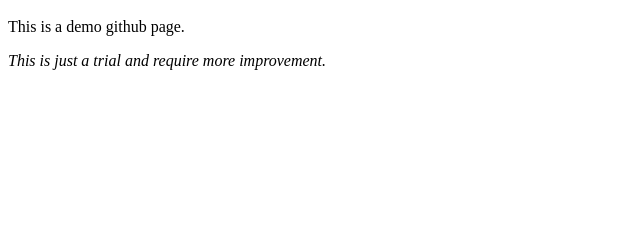
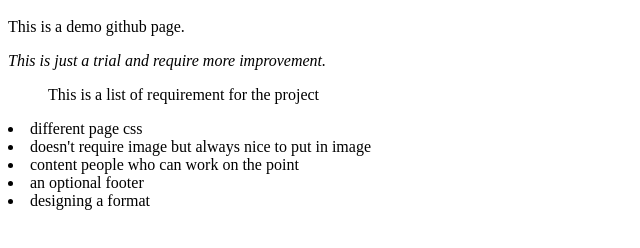
Before and after one commit to LiteWilliamNguyen/ITC134-Intro-Software-Dev, a plain HTML site: page index.html in a window 1280 px wide. Shown: the part 48-296 px from the top of the page, without its empty margins (0-640 px from the left). Drawn offline with Linux system fonts and the light colour scheme.

Commit message:
adding list of requirement

```diff
--- a/index.html
+++ b/index.html
@@ -5,5 +5,11 @@
         <h1>Demo Page</h1>
         <p>This is a demo github page.</p>
         <p><em>This is just a trial and require more improvement.</em></p>
+        <ul>This is a list of requirement for the project</ul>
+        <li>different page css</li>
+        <li>doesn't require image but always nice to put in image</li>
+        <li>content people who can work on the point</li>
+        <li>an optional footer</li>
+        <li>designing a format</li>
       </body>
     </html>
```
